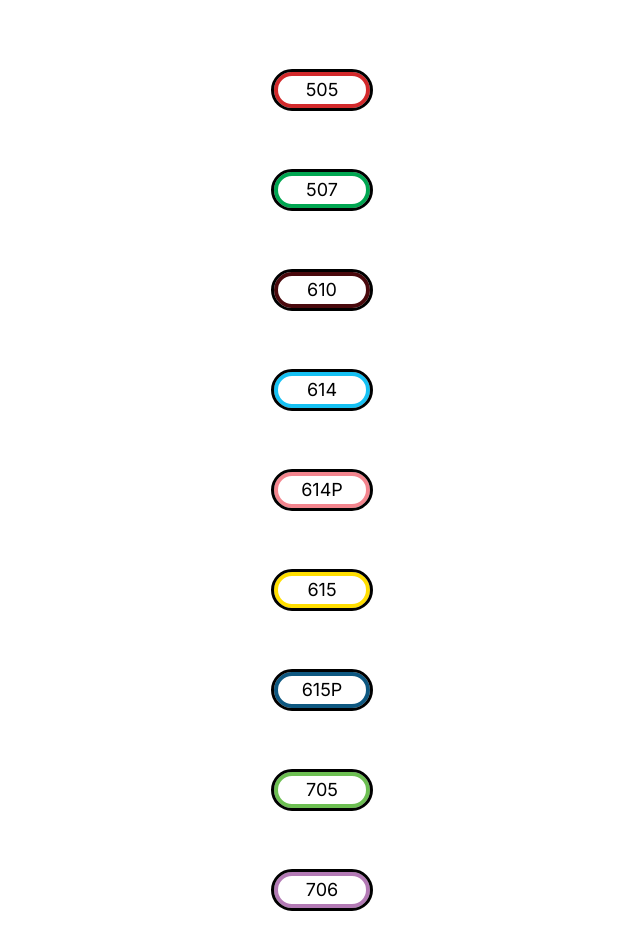
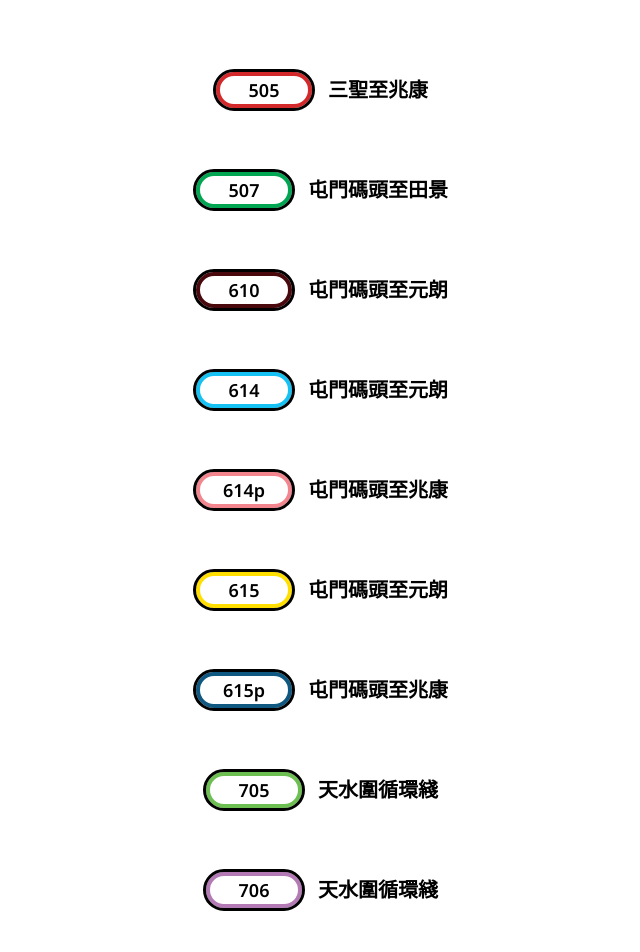
Before and after one commit to r7chardgh/lrt-realtime, a Next.js app: page / in a window 1280 px wide. Shown: the top 952 px of the page, without its empty margins (318-958 px from the left). Built offline with nearby package versions, Linux system fonts and the light colour scheme.

Commit message:
Modify route json

```diff
--- a/app/page.tsx
+++ b/app/page.tsx
@@ -1,6 +1,7 @@
 import { fetchLrtDataByStationId } from "./lib/data";
 import Link from "next/link";
 import RouteList from "@/route.json";
+import { notosans, notoserifhk } from "@/app/ui/font";
 export const runtime = "edge";
 export default async function Home() {
   const colorVariants: any = {
@@ -21,17 +22,17 @@ export default async function Home() {
       <div className="flex flex-col gap-4 flex-wrap w-full">
         {RouteList.map((r) => (
           <Link
-            key={r}
-            href={`/route/${r}`}
-            className="w-full flex-1 p-6  flex justify-center items-center gap-2"
+            key={r.route_code}
+            href={`/route/${r.route_code}`}
+            className="w-full flex-1 p-6  flex justify-center items-center gap-4  font-semibold "
           >
             <p
-              className={`w-24 text-lg rounded-3xl border-4 flex justify-center outline ${
-                colorVariants[r.toLowerCase()]
-              }`}
+              className={`w-24 text-lg rounded-3xl border-4 flex justify-center outline ${colorVariants[r.route_code.toLowerCase()]
+                } ${notosans.className}`}
             >
-              {r}
+              {r.route_code}
             </p>
+            <p className={`${notoserifhk.className} text-xl`}>{r.route_cn}</p>
           </Link>
         ))}
       </div>
--- a/route.json
+++ b/route.json
@@ -1 +1,57 @@
-["505","507","610","614","614P","615","615P","705","706","751","761P"]
+[
+    {
+        "route_code": "505",
+        "route_cn": "三聖至兆康",
+        "route_en":"Sam Shing to Siu Hong"
+    },
+    {
+        "route_code": "507",
+        "route_cn": "屯門碼頭至田景",
+        "route_en":"Tuen Mun Ferry Pier to Tin King"
+    },
+    {
+        "route_code": "610",
+        "route_cn": "屯門碼頭至元朗",
+        "route_en":"Tuen Mun Ferry Pier to Yuen Long"
+    },
+    {
+        "route_code": "614",
+        "route_cn": "屯門碼頭至元朗",
+        "route_en":"Tuen Mun Ferry Pier to Yuen Long"
+    },
+    {
+        "route_code": "614p",
+        "route_cn": "屯門碼頭至兆康",
+        "route_en":"Tuen Mun Ferry Pier to Siu Hong"
+    },
+    {
+        "route_code": "615",
+        "route_cn": "屯門碼頭至元朗",
+        "route_en":"Tuen Mun Ferry Pier to Yuen Long"
+    },
+    {
+        "route_code": "615p",
+        "route_cn": "屯門碼頭至兆康",
+        "route_en":"Tuen Mun Ferry Pier to Siu Hong"
+    },
+    {
+        "route_code": "705",
+        "route_cn": "天水圍循環綫",
+        "route_en":"Tin Shui Wai Circular"
+    },
+    {
+        "route_code": "706",
+        "route_cn": "天水圍循環綫",
+        "route_en":"Tin Shui Wai Circular"
+    },
+    {
+        "route_code": "751",
+        "route_cn": "天逸至友愛",
+        "route_en":"Tin Yat to Yau Oi"
+    },
+    {
+        "route_code": "761p",
+        "route_cn": "天逸至元朗",
+        "route_en":"Sam Shing to Siu Hong"
+    }
+]
```
